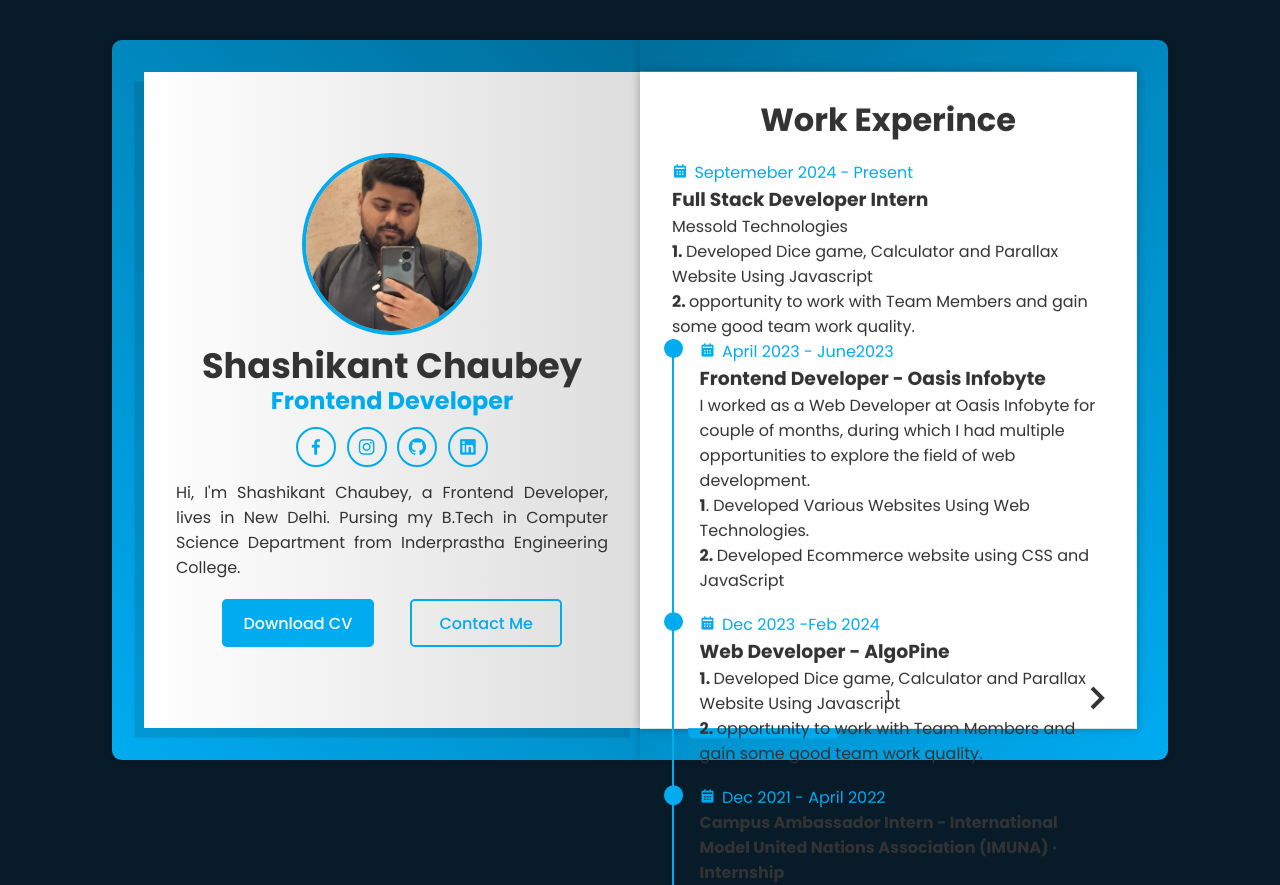
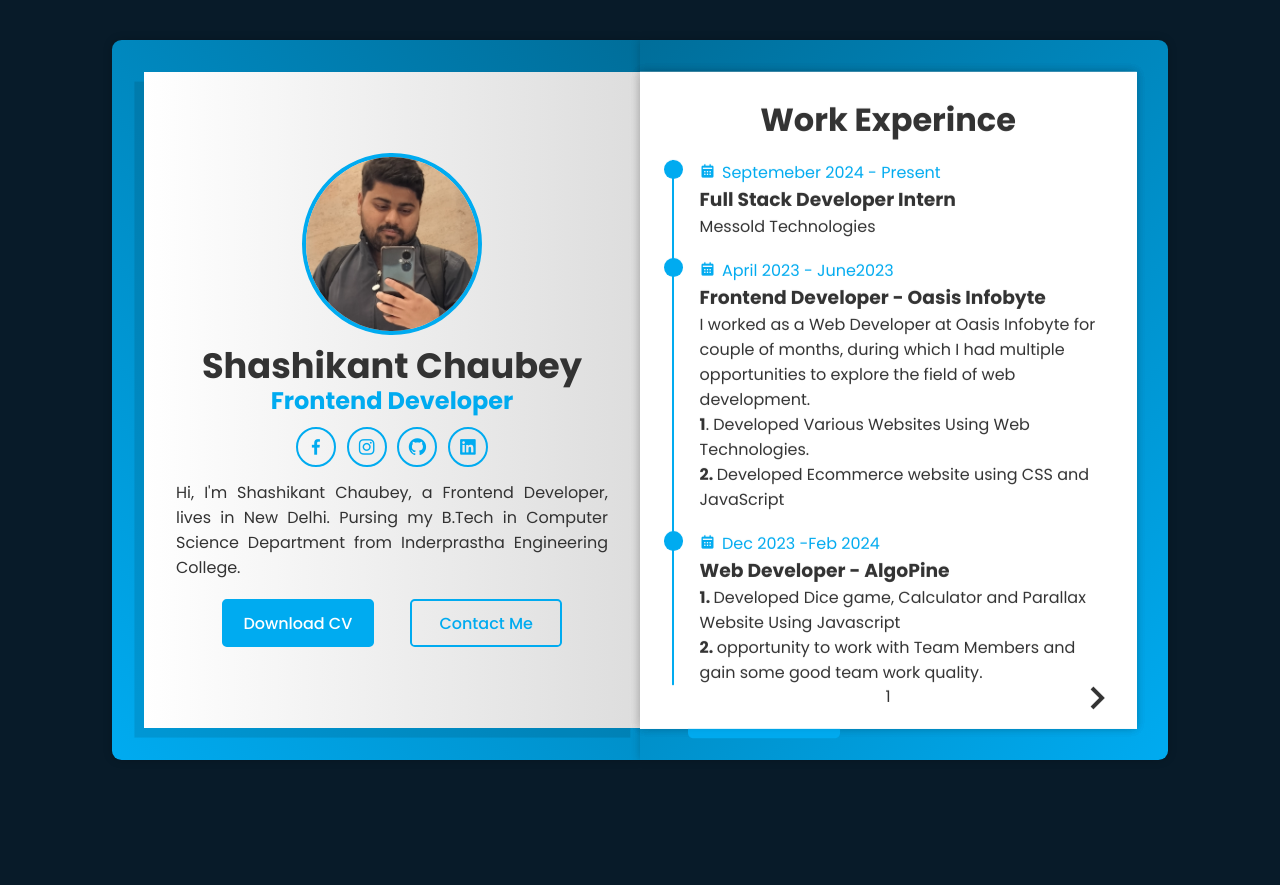
Before and after one commit to shashikantchaubey/Porfolio, a plain HTML site: page index.html in a window 1280 px wide. After the commit the page ends 800 px from the top, so only its background shows below. Drawn offline with nearby package versions, Linux system fonts and the light colour scheme.

Commit message:
Update index.html

```diff
--- a/index.html
+++ b/index.html
@@ -51,19 +51,15 @@
                 <!-- page 1 (work Experience) -->
                 <div class="page-front">
                 <h1 class="title"> Work Experince</h1>
-
+                 <div class="workeduc-box">
                      <div class="workeduc-content">
                         <span class="year"><i class='bx bxs-calendar'></i>Septemeber 2024 - Present </span>
                         <h3>Full Stack Developer Intern </h3>
                          <p>Messold Technologies</p>
 
-                        <p><b>1. </b>Developed Dice game, Calculator and Parallax Website Using Javascript
-                            <br><b>2. </b>opportunity to work with Team Members and gain some good team work quality.
-                        </p>
-
                     </div>
 
-                <div class="workeduc-box">
+
                     <div class="workeduc-content">
                         <span class="year"><i class='bx bxs-calendar'></i>April 2023 - June2023 </span>
                         <h3>Frontend Developer - Oasis Infobyte</h3>
@@ -80,14 +76,14 @@
                         </p>
 
                     </div>
-
+<!--
                     <div class="workeduc-content">
                         <span class="year"><i class='bx bxs-calendar'></i>Dec 2021 - April 2022 </span>
                         <h4>
                             Campus Ambassador Intern -
                             International Model United Nations Association (IMUNA) · Internship</h3>
                         <!-- <p>Lorem ipsum dolor sit amet consectetur adipisicing dsafdsfl;d  fdfsdajf;dfj sdfd fd f;dfj;dsfdsj fasdfj; dsfsdf </p> -->
-                    </div>
+                <!--    </div> -->
                 </div>
 
                     <span class="number-page">1</span>
```
